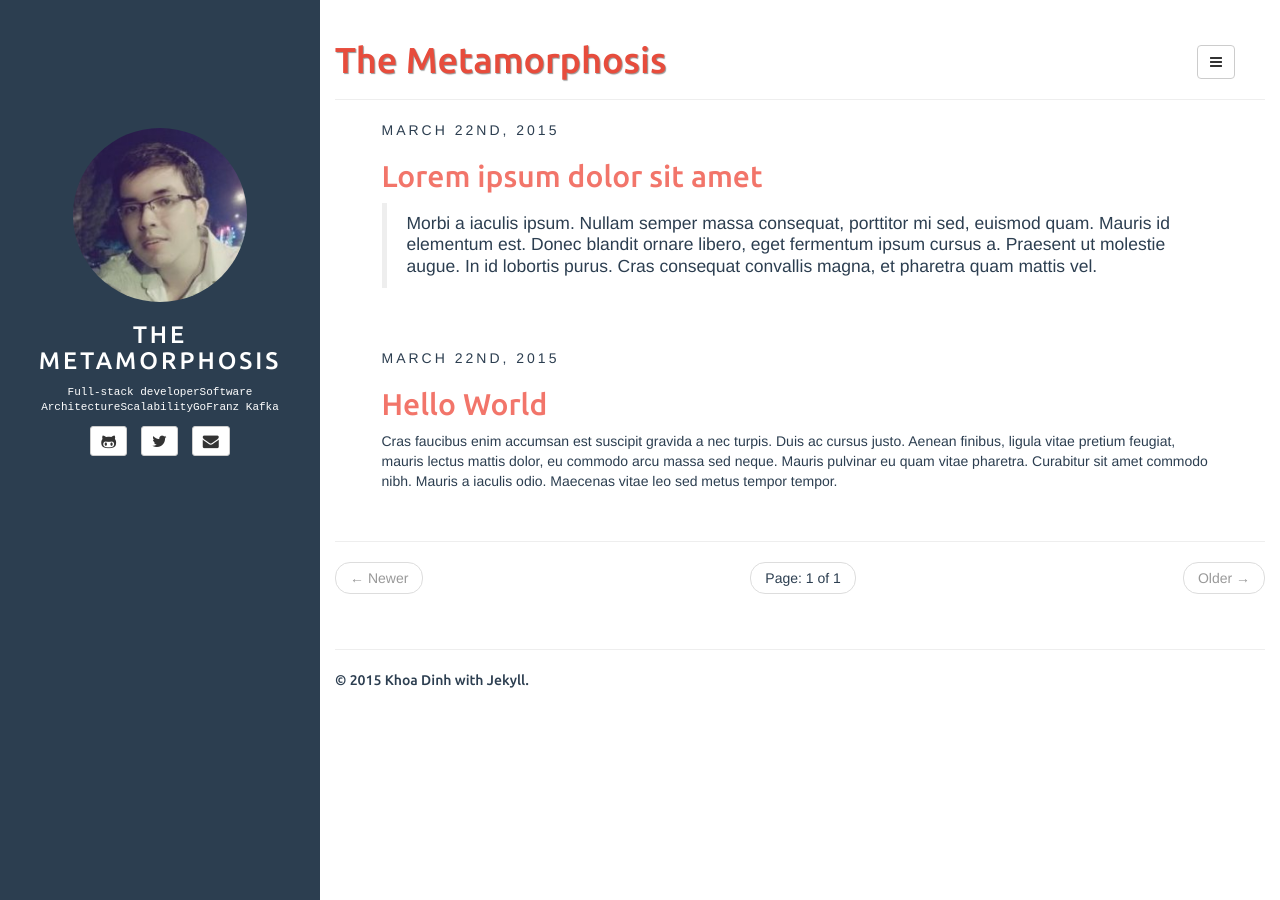
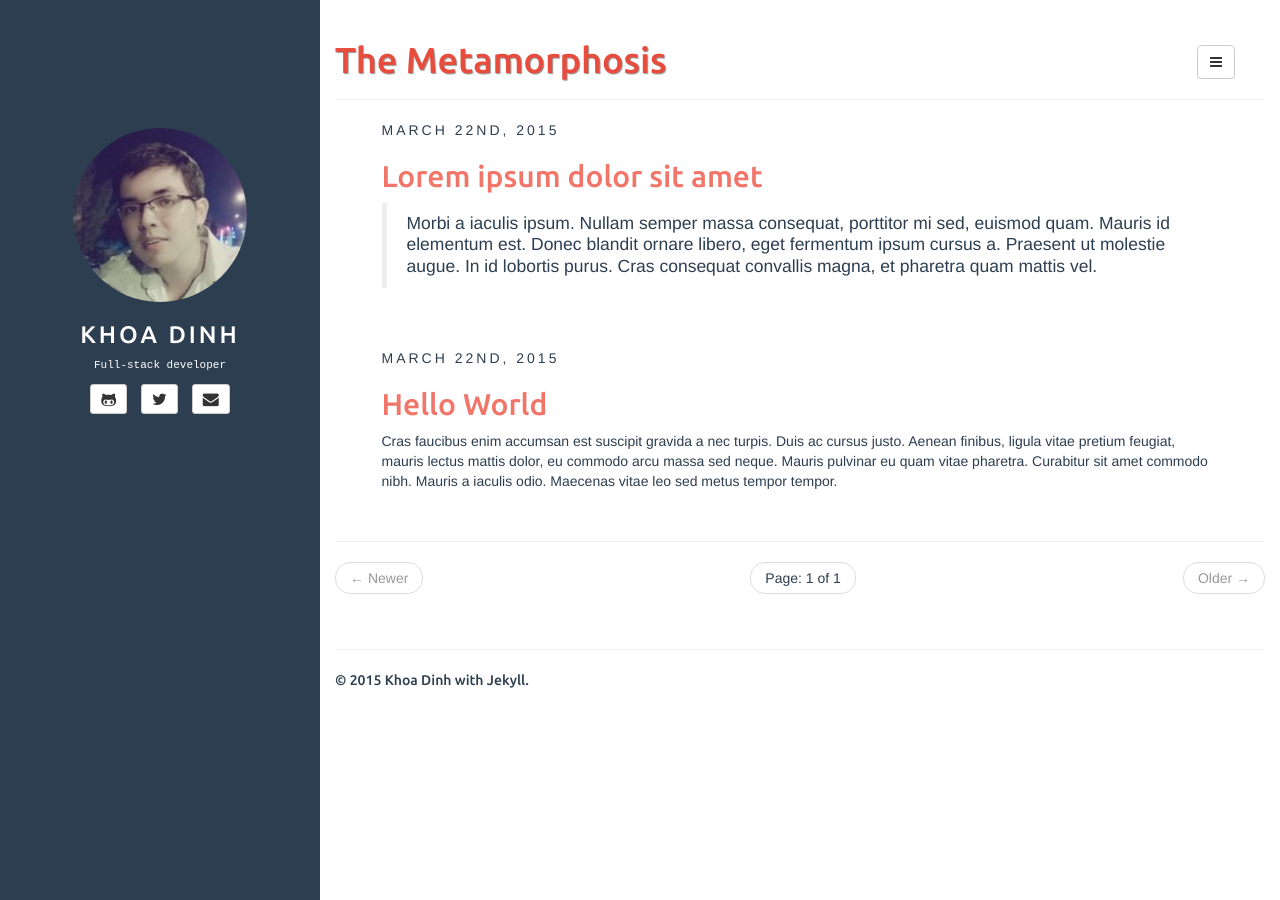
Before and after one commit to KhoaDinh/khoadinh.github.io, a Jekyll site: the page built from index.html, in a window 1280 px wide. Built offline with Jekyll 4.4.1, drawn with Linux system fonts in a browser that asks for light colours; the list of posts is cut into pages by our own code; comment, search, counter and statistics services are not loaded.

```diff
--- a/_config.yml
+++ b/_config.yml
@@ -23,12 +23,7 @@ author:
   twitter: khoadinh290
   pinterest: khoadinh290
   linkedin: khoadinh290
-  bio:
-  - Full-stack developer
-  - Software Architecture
-  - Scalability
-  - Go
-  - Franz Kafka
+  bio: Full-stack developer
 
 rss_path: feed.xml
 about_path: about
--- a/_includes/sidebar.html
+++ b/_includes/sidebar.html
@@ -1,10 +1,10 @@
 <! -- sidebar.html -->
 <header class="sidebar-header" role="banner">
-	<a href="{{ site.BASE_PATH }}">
+	<a href="{{ site.BASE_PATH }}/">
 		<img src="{{ site.BASE_PATH }}/assets/media/avatar.jpg" class="img-circle img-fluid-60" />
 	</a>
 	<h3 class="title">
-        <a href="{{ site.BASE_PATH }}/">{{ site.title }}</a>
+        <a href="{{ site.BASE_PATH }}/">{{ site.author.name }}</a>
     </h3>
 </header>
 
```
